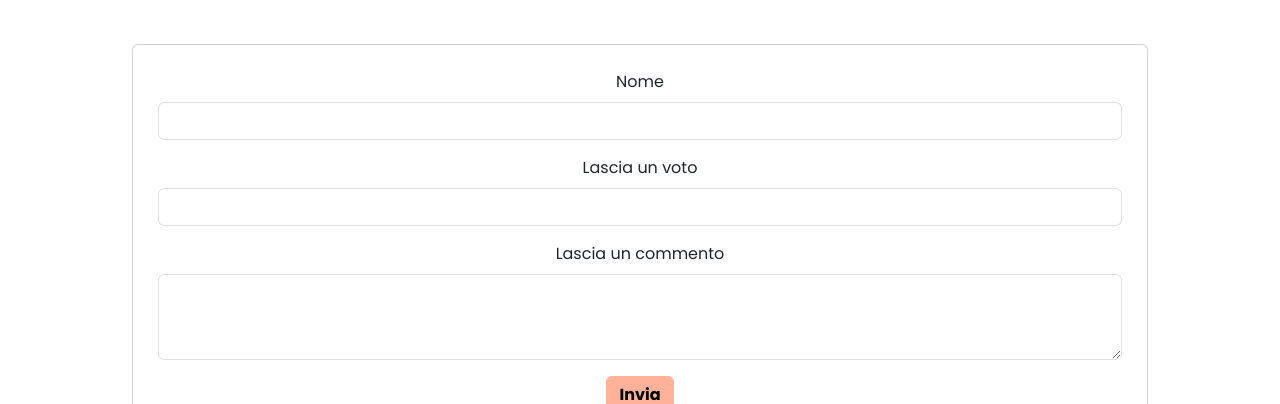
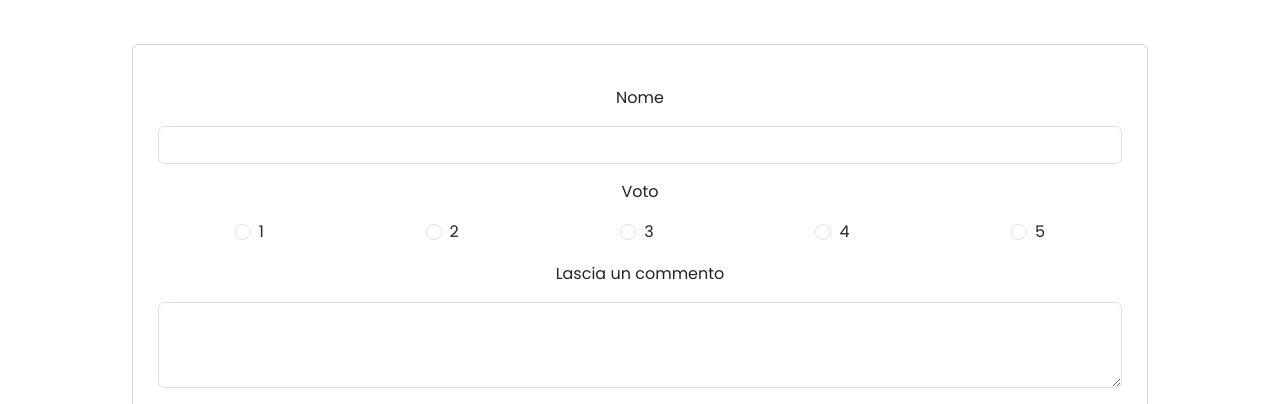
Before and after one commit to FrancescaLoria/devhelpers-vue, a Vue app: page /details/1 in a window 1280 px wide. Shown: the part 548-952 px from the top of the page. Built offline with nearby package versions, Linux system fonts and the light colour scheme; no server answers.

Commit message:
Completed review form

```diff
--- a/src/Pages/DeveloperDetails.vue
+++ b/src/Pages/DeveloperDetails.vue
@@ -8,21 +8,17 @@ export default {
       store,
       developer: "",
       name: '',
-      vote: [],
+      vote: '',
       comment: ''
     };
   },
   mounted() {
-    console.log(this.$route);
     const id = this.$route.params.id;
     axios.get(`${store.apiUrl}/api/developer/${id}`).then(
       (resp) => {
-        console.log(resp);
         this.developer = resp.data.result;
-        console.log(this.developer);
       },
       (error) => {
-        console.log(error);
         if (error.response.status === 404) {
           this.$router.push({ name: "NotFound" });
         } else {
@@ -39,8 +35,10 @@ export default {
         comment: this.comment,
         user_id: this.$route.params.id
       }
-      axios.post(`${store.apiUrl}/api/reviews/store`, data).then(resp => {
-        console.log(resp);
+      axios.post(`${store.apiUrl}/api/reviews/store`, data).then(() => {
+        this.name = '';
+        this.vote = '';
+        this.comment = '';
       })
     }
   }
@@ -95,19 +93,28 @@ export default {
       </p>
       <div class="card text-center">
         <div class="container-btn">
-          <div class="mb-3">
-            <label for="name" class="form-label">Nome</label>
-            <input type="text" class="form-control" id="name" v-model="name" />
-          </div>
-          <div class="mb-3">
-            <label for="vote" class="form-label">Lascia un voto</label>
-            <input type="number" class="form-control " id="vote" min="1" max="5" v-model="vote" />
-          </div>
-          <div class="mb-3">
-            <label for="comment" class="form-label">Lascia un commento</label>
-            <textarea class="form-control" id="comment" rows="3" v-model="comment"></textarea>
-          </div>
-          <button class="btn text-black fw-bold" type="submit" @click="getPostReview()">Invia</button>
+          <form @submit.prevent="getPostReview()">
+            <div class="mb-3">
+              <label for="name" class="form-label my-3">Nome</label>
+              <input type="text" required minlength="1" maxlength="50" class="form-control" id="name" v-model="name" />
+            </div>
+            <div class="vote my-3">Voto</div>
+            <div class="container-radio d-flex gap-2">
+              <div class="form-check" v-for="x in 5">
+                <input required class="form-check-input" name="vote-radio" type="radio" v-model="vote" :value="x"
+                  :id="'flexRadioDefault' + x">
+                <label class="form-check-label" :for="'flexRadioDefault' + x">
+                  {{ x }}
+                </label>
+              </div>
+            </div>
+            <div class="mb-3">
+              <label for="comment" class="form-label my-3">Lascia un commento</label>
+              <textarea required minlength="1" maxlength="500" class="form-control" id="comment" rows="3"
+                v-model="comment"></textarea>
+            </div>
+            <button class="btn text-black fw-bold" type="submit">Invia</button>
+          </form>
         </div>
       </div>
     </div>
@@ -157,6 +164,13 @@ export default {
     justify-content: center;
     flex-wrap: wrap;
     gap: 25px;
+  }
+
+  .container-btn {
+    .container-radio {
+      justify-content: space-around;
+      flex-wrap: wrap;
+    }
   }
 }
 
```
